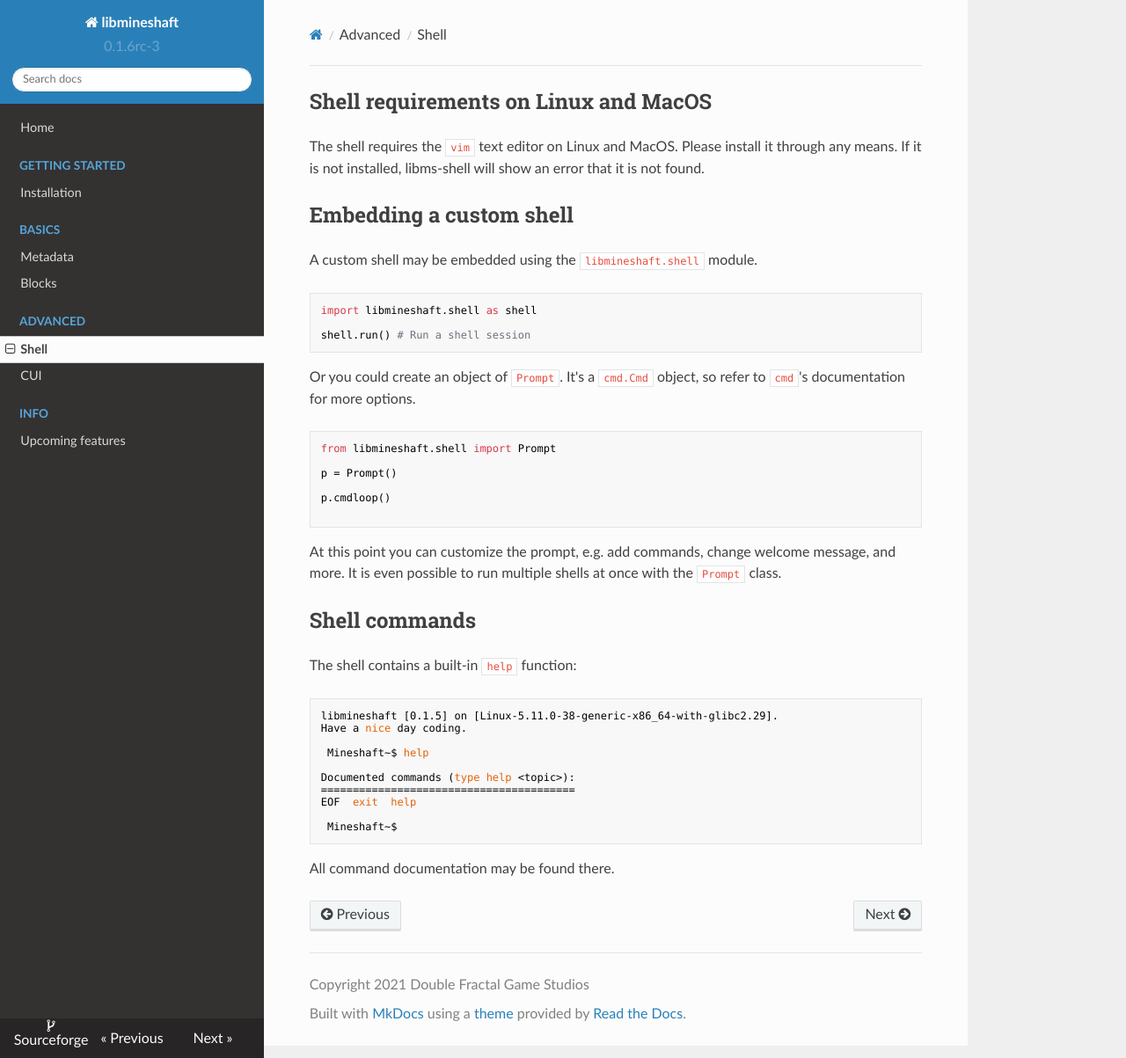
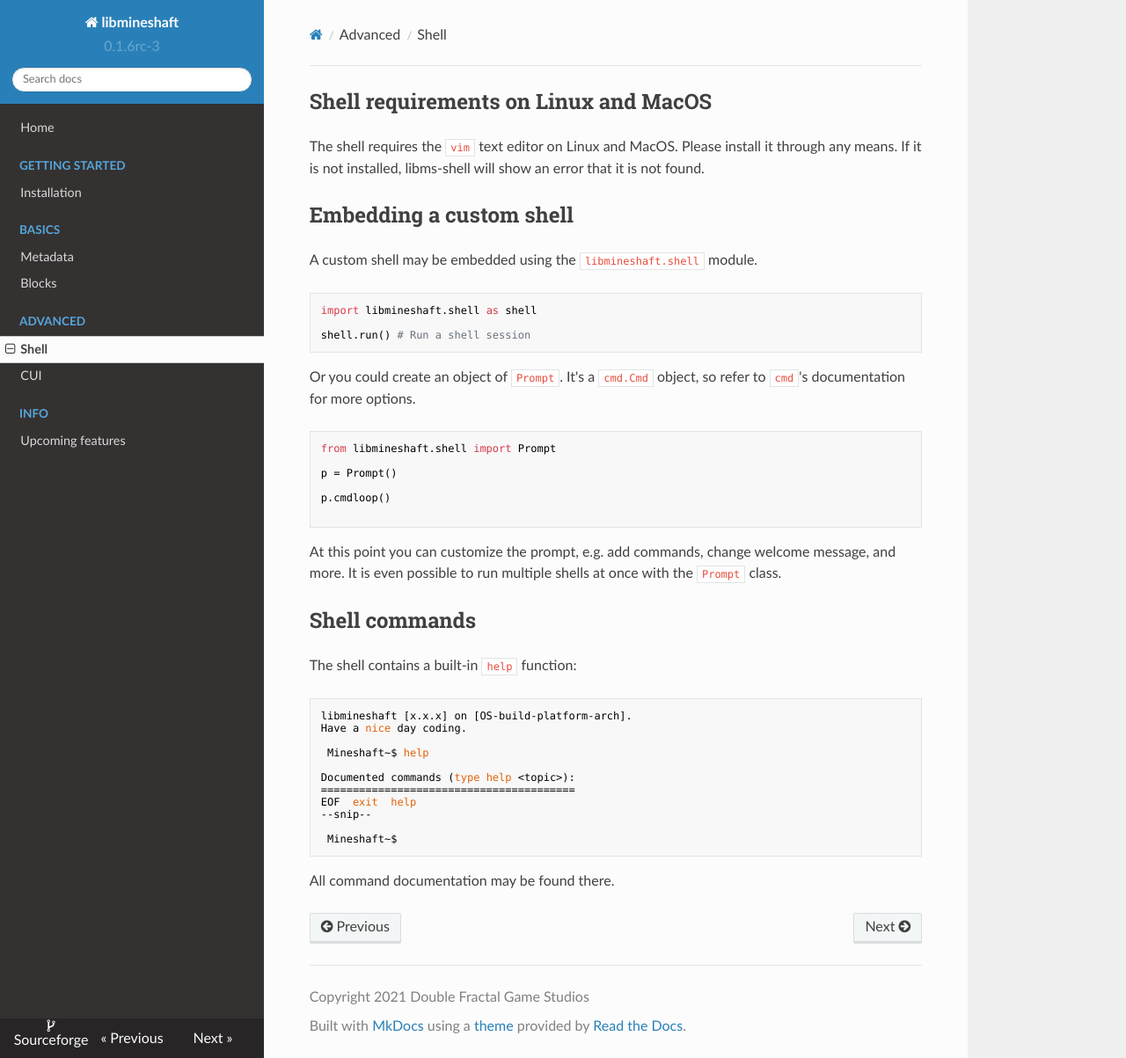
Before and after one commit to Mineshaft-game/libmineshaft, an MkDocs documentation site: the page built from docs/shell.md, in a window 1280 px wide and 1203 px high. Shown: the whole window at 88% size. Built offline with MkDocs 1.6.1, drawn with Linux system fonts in a browser that asks for light colours; nearby versions of some CDN libraries.

Commit message:
Update documentation

````diff
--- a/docs/shell.md
+++ b/docs/shell.md
@@ -32,7 +32,7 @@
 
 
 ```
-libmineshaft [0.1.5] on [Linux-5.11.0-38-generic-x86_64-with-glibc2.29].
+libmineshaft [x.x.x] on [OS-build-platform-arch].
 Have a nice day coding.
 
  Mineshaft~$ help
@@ -40,6 +40,7 @@
 Documented commands (type help <topic>):
 ========================================
 EOF  exit  help
+--snip--
 
  Mineshaft~$
 ```
````
